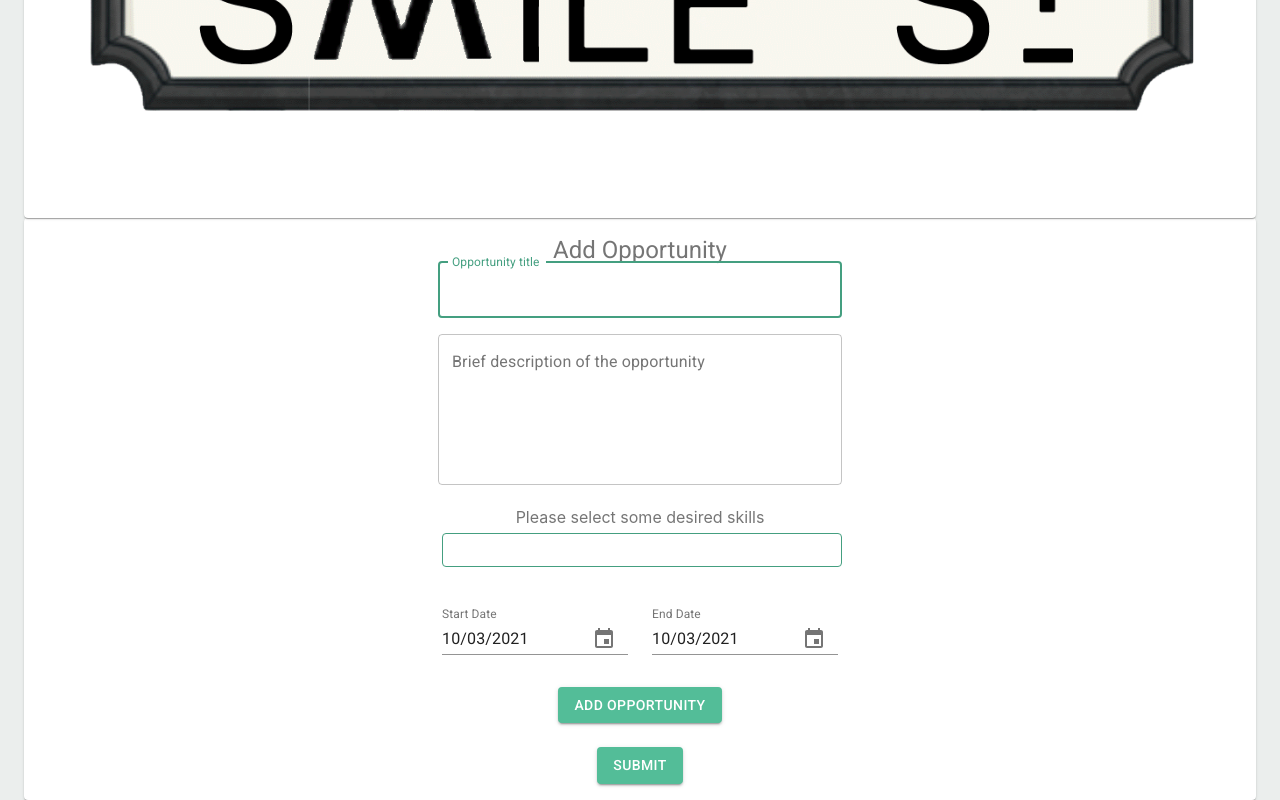
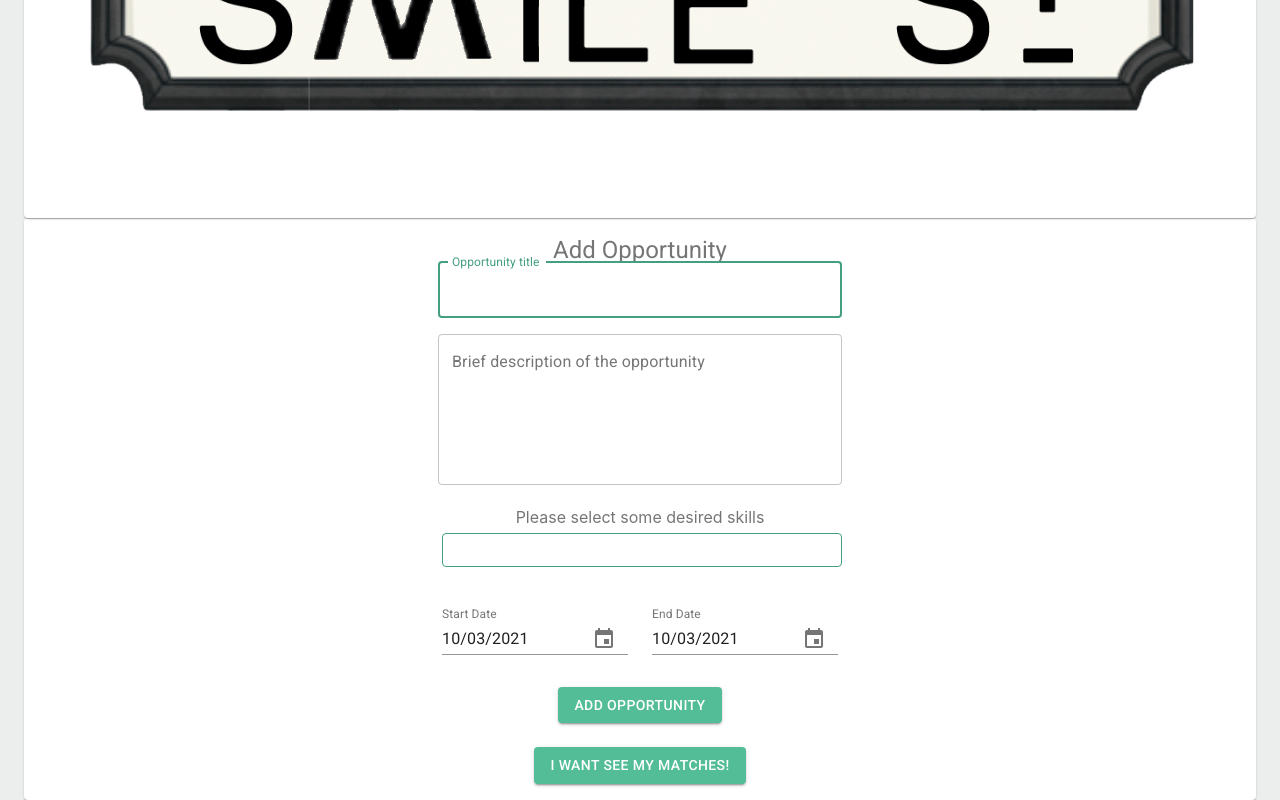
Before and after one commit to smile-street/smile-street, a React (Create React App) app in the folder smile-street-react/: page /GoodCauseOpportunity in a window 1280 px wide. Shown: the part 203-1003 px from the top of the page. Built offline with nearby package versions, Linux system fonts and the light colour scheme.

Commit message:
back to matches

```diff
--- a/smile-street-react/src/components/GoodCauseDetails/GoodCauseDetails.js
+++ b/smile-street-react/src/components/GoodCauseDetails/GoodCauseDetails.js
@@ -1,4 +1,5 @@
 import {useLocation, useHistory} from 'react-router-dom';
+
 import React, {useState} from 'react';
 import {
   makeStyles,
--- a/smile-street-react/src/components/GoodCauseOpportunity/GoodCauseOpportunity.js
+++ b/smile-street-react/src/components/GoodCauseOpportunity/GoodCauseOpportunity.js
@@ -4,6 +4,7 @@ import {TextField, Button, Paper, Grid, Container} from '@material-ui/core';
 import AutoCompleteTag from './AutoCompleteTag';
 import PageHeading from '../PageHeading/PageHeading';
 import DatePicker from './DatePicker';
+import {useLocation, useHistory} from 'react-router-dom';
 
 const GoodCauseOpportunity = () => {
   const useStyles = makeStyles((theme) => ({
@@ -67,10 +68,13 @@ const GoodCauseOpportunity = () => {
     setTitle('');
     setDescription('');
   }
-
+  const history = useHistory();
   function handleDone() {
     if (!opportunities.length) {
       console.log('you must add at least one opportunity?');
+      history.push({
+        pathname: '/GoodCauseMatches',
+      });
     } else {
       console.log(opportunities);
     }
@@ -127,7 +131,7 @@ const GoodCauseOpportunity = () => {
                 className={classes.buttonColor}
                 onClick={handleDone}
               >
-                Submit
+                I want see my matches!
               </Button>
             </Grid>
           </Grid>
```
